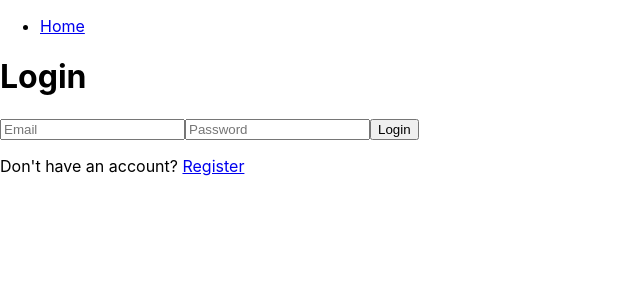
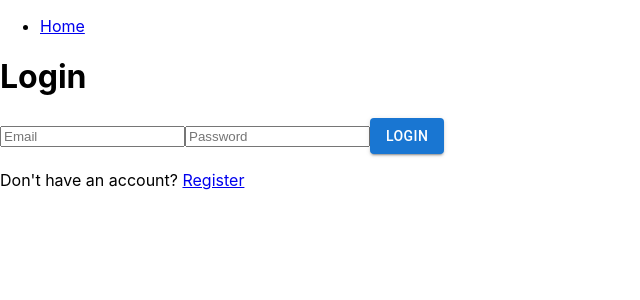
Before and after one commit to snowtheghost/Project41-Frontend, a React (Create React App) app: page /login in a window 1280 px wide. Shown: the top 300 px of the page, without its empty margins (0-640 px from the left). Built offline with nearby package versions, Linux system fonts and the light colour scheme.

Commit message:
Install MUI

```diff
--- a/package.json
+++ b/package.json
@@ -3,6 +3,10 @@
   "version": "0.1.0",
   "private": true,
   "dependencies": {
+    "@emotion/react": "^11.11.1",
+    "@emotion/styled": "^11.11.0",
+    "@mui/icons-material": "^5.14.13",
+    "@mui/material": "^5.14.13",
     "@testing-library/jest-dom": "^5.17.0",
     "@testing-library/react": "^13.4.0",
     "@testing-library/user-event": "^13.5.0",
--- a/src/pages/UserLogin/LoginPage.tsx
+++ b/src/pages/UserLogin/LoginPage.tsx
@@ -1,6 +1,7 @@
 import React, { useState } from 'react';
 import axios from '../../utils/axiosInstance';
 import { useNavigate, Link } from 'react-router-dom';
+import { Button } from '@mui/material';
 
 const LoginPage = () => {
   const navigate = useNavigate();
@@ -43,7 +44,8 @@
           placeholder='Password'
           required
         />
-        <button type='submit'>Login</button>
+        <Button variant='contained'>Login</Button>
+        {/* <button type='submit'>Login</button> */}
       </form>
       <p>
         Don't have an account? <Link to='/register'>Register</Link>
```
Also changed, not shown: 1 other file (tests, documents, lock files or other folders).
